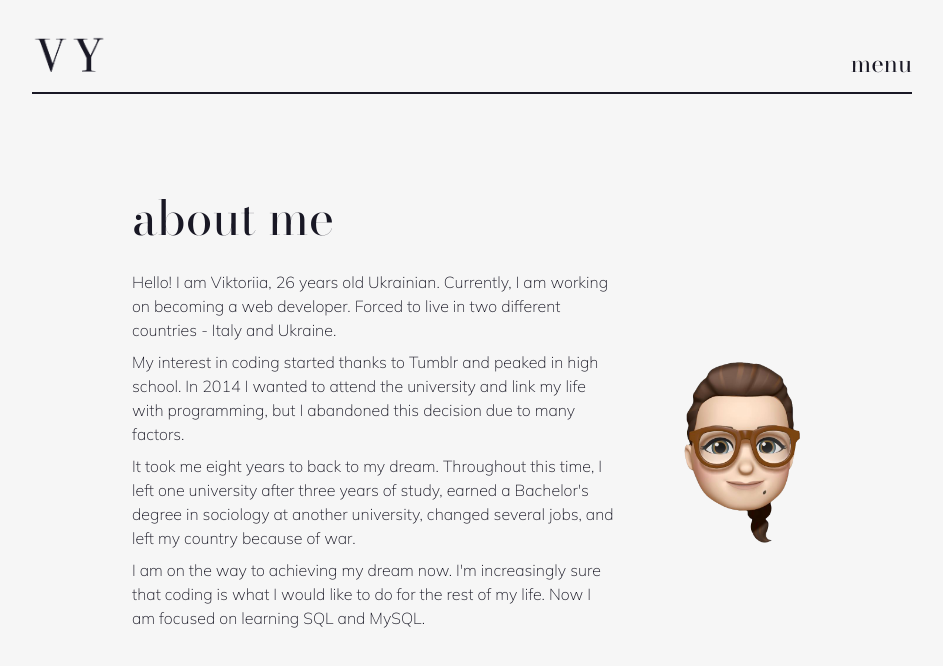
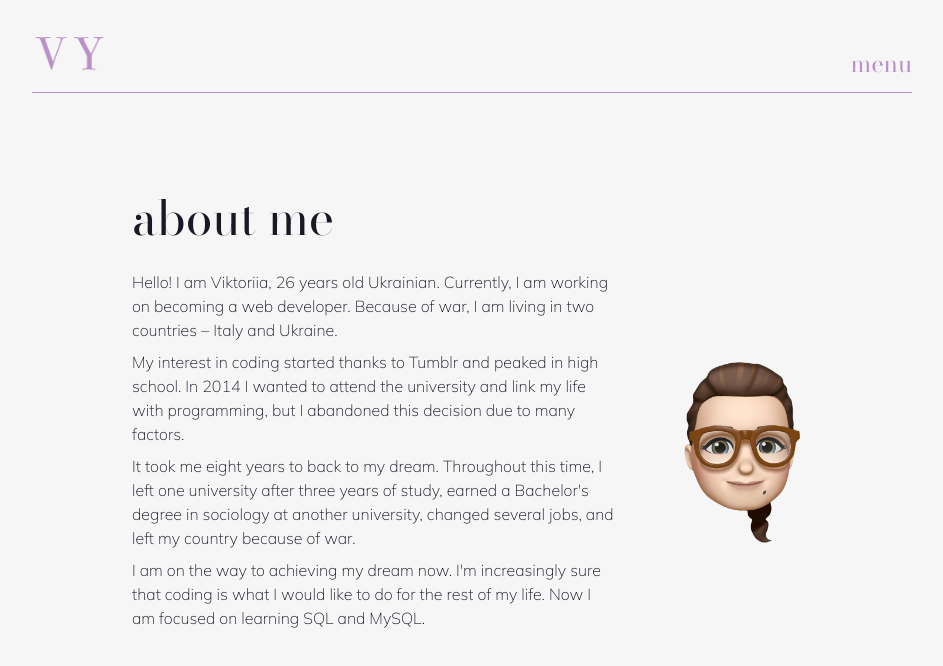
Before and after one commit to viktoriia-yash/viktoriia-yashkina, a React (Create React App) app: page /about in a window 1280 px wide. Shown: the top 666 px of the page, without its empty margins (168-1111 px from the left). Built offline with nearby package versions, Linux system fonts and the light colour scheme.

Commit message:
Changed design and text
Changed color scheme, logo and icon, minor text's fix in about me page

```diff
--- a/src/components/header.jsx
+++ b/src/components/header.jsx
@@ -19,10 +19,10 @@ const Header = () => {
   const [openMenu, setOpenMenu] = useState(false);
 
   return (
-    <header className="relative w-full h-[130px] flex items-center px-[30px] lg:px-[200px] z-30 font-accentFont">
-      <div className="w-full flex flex-row justify-between border-fontColor border-b-2">
+    <header className="relative w-full h-[130px] flex items-center px-[30px] lg:px-[200px] z-30 font-accentFont text-headerColor">
+      <div className="w-full flex flex-row justify-between border-headerColor border-b-[1px]">
         <Link to={"/"} className="pb-5">
-          <img src={Logo} className="max-w-[75px]" alt="website's logo"/>
+          <img src={Logo} className="max-w-[75px]" alt="website's logo" />
         </Link>
 
         <nav className="flex items-center">
@@ -41,12 +41,12 @@ const Header = () => {
           >
             <div
               onClick={() => setOpenMenu(false)}
-              className="absolute top-12 lg:top-12 right-2 lg:right-28 z-30 text-lg md:text-2xl cursor-pointer px-[30px] lg:px-[100px]"
+              className="absolute top-12 right-2 lg:right-28 z-30 text-lg md:text-2xl cursor-pointer px-[30px] lg:px-[100px]"
             >
               <p>close</p>
             </div>
 
-            <ul className="h-full flex flex-col justify-center items-center gap-y-5 text-3xl lg:text-5xl">
+            <ul className="h-full flex flex-col justify-center items-center gap-y-10 text-3xl lg:text-5xl">
               <li>
                 <Link to="/" onClick={() => setOpenMenu(false)}>
                   home
--- a/src/index.css
+++ b/src/index.css
@@ -40,7 +40,7 @@
   }
 
   .textContent {
-    @apply max-w-md lg:max-w-lg;
+    @apply max-w-md lg:max-w-[31rem];
   }
 
   p {
--- a/src/pages/About/about.jsx
+++ b/src/pages/About/about.jsx
@@ -22,8 +22,8 @@ const Home = () => {
             <div className="textContent">
               <p>
                 Hello! I am Viktoriia, 26 years old Ukrainian. Currently, I am
-                working on becoming a web developer. Forced to live in two
-                different countries - Italy and Ukraine.
+                working on becoming a web developer. Because of war, I am living
+                in two countries – Italy and Ukraine.
               </p>
               <p>
                 My interest in coding started thanks to Tumblr and peaked in
--- a/tailwind.config.js
+++ b/tailwind.config.js
@@ -17,8 +17,9 @@ module.exports = {
       colors: {
         backgroundColor: "#F6F6F6",
         fontColor: "#191825",
-        accentColor: "#C490E4",
-        celectionColor: "#FFD966",
+        accentColor: "#E8A0BF",
+        headerColor: "#BA90C6",
+        celectionColor: "#C0DBEA",
       },
     },
   },
```
Also changed, not shown: src/assets/logo.png, 1 other file (tests, documents, lock files or other folders).
